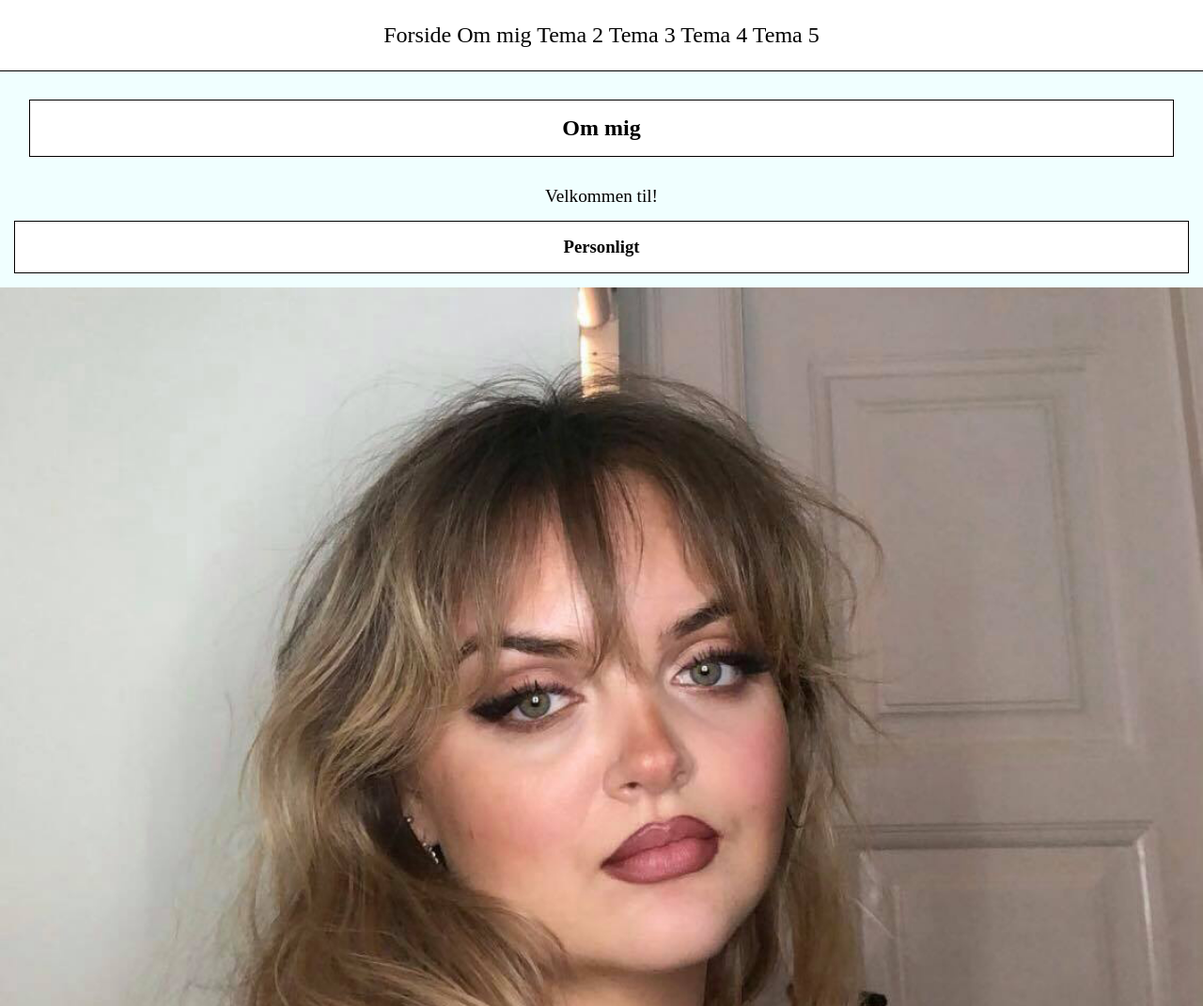
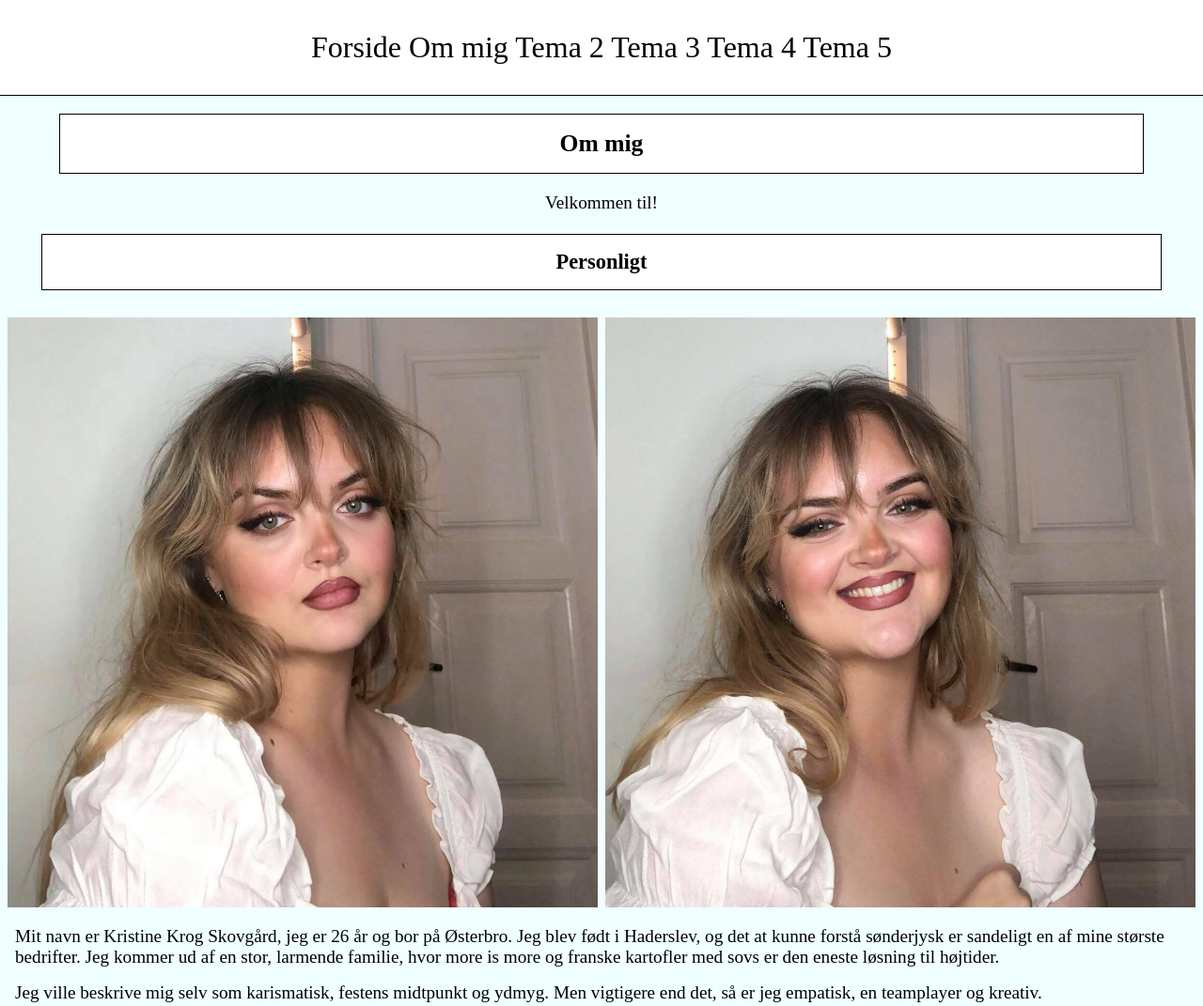
Before and after one commit to kris53m1/portfolio, a plain HTML site: page om_mig.html in a window 1280 px wide. Shown: the top 1071 px of the page at 94% size. Drawn offline with Linux system fonts and the light colour scheme.

Commit message:
om mig mediaqueries

```diff
--- a/css/02_web.css
+++ b/css/02_web.css
@@ -34,7 +34,8 @@ img {
 h2 {
     outline: 1px solid black;
     background-color: white;
-    margin: 2rem;
+    margin-left: 4rem;
+    margin-right: 4rem;
     text-align: center;
     padding: 1rem;
     font-family: 'Oswald', sans-serif;
@@ -47,7 +48,8 @@ h2 {
 h3 {
     outline: 1px solid black;
     background-color: white;
-    margin: 1rem;
+    margin-left: 2.8rem;
+    margin-right: 2.8rem;
     text-align: center;
     padding: 1rem;
     /*
--- a/css/03_ux.css
+++ b/css/03_ux.css
@@ -45,41 +45,12 @@ img {
     margin-left: 2rem;
 }
 
-.prototype_row {
-    display: flex;
-    flex-wrap: wrap;
-    padding: 0 4px;
-}
 
-.col_prototype {
-    flex: 50%;
-    padding: 0 4px;
-}
-
-.col_prototype img {
-    margin-top: 8px;
-    vertical-align: middle;
-}
-
-.row_pitch {
-    display: flex;
-    flex-wrap: wrap;
-    padding: 0 4px;
-}
-
-.col_pitch {
-    flex: 50%;
-    padding: 0 4px;
-}
-
-.col_pitch img {
-    margin-top: 8px;
-    vertical-align: middle;
-}
 
 h2 {
 
-    margin: 1.5rem;
+    margin-left: 4rem;
+    margin-right: 4rem;
     outline: 1px solid black;
     background-color: white;
     text-align: center;
@@ -87,7 +58,8 @@ h2 {
 }
 
 h3 {
-    margin: 1.5rem;
+    margin-left: 2.8rem;
+    margin-right: 2.8rem;
     outline: 1px solid black;
     background-color: white;
     text-align: center;
@@ -126,3 +98,46 @@ h4 {
     font-size: 1rem;
 
 }
+
+@media screen and (min-width: 600px) {
+
+    .prototype_row {
+        display: flex;
+        flex-wrap: wrap;
+        padding: 0 4px;
+    }
+
+    .col_prototype {
+        flex: 50%;
+        padding: 0 4px;
+    }
+
+    .col_prototype img {
+        margin-top: 8px;
+        vertical-align: middle;
+    }
+
+    .row_pitch {
+        display: flex;
+        flex-wrap: wrap;
+        padding: 0 4px;
+    }
+
+    .col_pitch {
+        flex: 50%;
+        padding: 0 4px;
+    }
+
+    .col_pitch img {
+        margin-top: 8px;
+        vertical-align: middle;
+    }
+
+
+}
+
+@media screen and (min-width: 800px) {}
+
+@media screen and (min-width: 1000px) {}
+
+@media screen and (min-width: 1200px) {}
--- a/css/04_animation.css
+++ b/css/04_animation.css
@@ -34,7 +34,8 @@ img {
 h2 {
     outline: 1px solid black;
     background-color: white;
-    margin: 2rem;
+    margin-left: 4rem;
+    margin-right: 4rem;
     text-align: center;
     padding: 1rem;
     /*
@@ -46,7 +47,8 @@ h2 {
 h3 {
     outline: 1px solid black;
     background-color: white;
-    margin: 1rem;
+    margin-left: 2.8rem;
+    margin-right: 2.8rem;
     text-align: center;
     padding: 1rem;
     /*
--- a/css/05_content.css
+++ b/css/05_content.css
@@ -34,7 +34,8 @@ img {
 h2 {
     outline: 1px solid black;
     background-color: white;
-    margin: 2rem;
+    margin-left: 4rem;
+    margin-right: 4rem;
     text-align: center;
     padding: 1rem;
     /*
@@ -46,7 +47,8 @@ h2 {
 h3 {
     outline: 1px solid black;
     background-color: white;
-    margin: 1rem;
+    margin-left: 2.8rem;
+    margin-right: 2.8rem;
     text-align: center;
     padding: 1rem;
     /*
@@ -65,7 +67,7 @@ h3 {
 h4 {
     position: relative;
     left: 1rem;
-/*    font-size: 1.2rem;*/
+    /*    font-size: 1.2rem;*/
 }
 
 .redesign_row {
--- a/css/basic.css
+++ b/css/basic.css
@@ -15,8 +15,8 @@ header {
     text-align: center;
     outline: 1px solid black;
     background-color: white;
-    padding: 1.5rem;
-    font-size: 1.5rem;
+    padding: 1.2rem;
+    font-size: 1.2rem;
     justify-content: space-between;
     /*    align-content: space-between;*/
 
@@ -48,10 +48,104 @@ footer {
     font-size: 1.2rem;
 }
 
-@media screen and (max-width: 600px) {}
+@media screen and (min-width: 600px) {
+    header {
+        text-align: center;
+        outline: 1px solid black;
+        background-color: white;
+        padding: 1.4rem;
+        font-size: 1.4rem;
+        justify-content: space-between;
+        /*    align-content: space-between;*/
 
-@media screen and (max-width: 800px) {}
 
-@media screen and (max-width: 1000px) {}
 
-@media screen and (max-width: 1200px) {}
+
+
+
+    }
+}
+
+@media screen and (min-width: 800px) {
+    header {
+        text-align: center;
+        outline: 1px solid black;
+        background-color: white;
+        padding: 1.6rem;
+        font-size: 1.6rem;
+        justify-content: space-between;
+        /*    align-content: space-between;*/
+        /*
+        display: grid;
+        grid-template-rows: 1fr,
+        1fr,
+        1fr,
+        1fr,
+        1fr,
+        1fr;
+        grid-gap: 1rem;
+*/
+
+
+
+
+
+
+    }
+
+    p {
+        font-size: 1.2rem;
+    }
+
+    h3 {
+        font-size: 1.4rem;
+    }
+
+    h2 {
+        font-size: 1.6rem;
+    }
+
+    h4 {
+        font-size: 1.3rem;
+    }
+
+
+}
+
+@media screen and (min-width: 1000px) {
+
+    header {
+        text-align: center;
+        outline: 1px solid black;
+        background-color: white;
+        padding: 1.8rem;
+        font-size: 1.8rem;
+        justify-content: space-between;
+        /*    align-content: space-between;*/
+
+
+
+
+
+
+    }
+}
+
+@media screen and (min-width: 1200px) {
+
+    header {
+        text-align: center;
+        outline: 1px solid black;
+        background-color: white;
+        padding: 2rem;
+        font-size: 2rem;
+        justify-content: space-between;
+        /*    align-content: space-between;*/
+
+
+
+
+
+
+    }
+}
--- a/css/om_mig.css
+++ b/css/om_mig.css
@@ -19,7 +19,8 @@ img {
 h2 {
     outline: 1px solid black;
     background-color: white;
-    margin: 2rem;
+    margin-left: 4rem;
+    margin-right: 4rem;
     text-align: center;
     padding: 1rem;
     /*
@@ -31,7 +32,8 @@ h2 {
 h3 {
     outline: 1px solid black;
     background-color: white;
-    margin: 1rem;
+    margin-left: 2.8rem;
+    margin-right: 2.8rem;
     text-align: center;
     padding: 1rem;
     /*
@@ -52,6 +54,74 @@ p {
     text-align: center;
 }
 
+@media screen and (min-width: 800px) {
+    .row_person {
+        display: flex;
+        flex-wrap: wrap;
+        padding: 0 4px;
+    }
+
+    .col_person {
+        flex: 50%;
+        padding: 0 4px;
+    }
+
+    .col_person {
+        margin-top: 8px;
+        vertical-align: middle;
+    }
+
+    .row_prof {
+        display: flex;
+        flex-wrap: wrap;
+        padding: 0 4px;
+    }
+
+    .col_prof {
+        flex: 50%;
+        padding: 0 4px;
+    }
+
+    .col_prof img {
+        margin-top: 8px;
+        vertical-align: middle;
+    }
+
+    .row_inter {
+        display: flex;
+        flex-wrap: wrap;
+        padding: 0 4px;
+    }
+
+    .col_inter {
+        flex: 50%;
+        padding: 0 4px;
+    }
+
+    .col_inter img {
+        margin-top: 8px;
+        vertical-align: middle;
+    }
+
+    p {
+        font-size: 1.2rem;
+    }
+
+    h3 {
+        font-size: 1.4rem;
+    }
+
+    h2 {
+        font-size: 1.6rem;
+    }
+
+    h4 {
+        font-size: 1.3rem;
+    }
+
+}
+
+@media screen and (min-width: 1000px)
 /*    padding: 1rem;*/
 
 /*
--- a/om_mig.html
+++ b/om_mig.html
@@ -36,38 +36,40 @@
             <div class="row_person">
 
                 <div class="col_person">
-                    <div class="img_kristine_personligt">
+
                     <img src="billeder/kristine_foto.jpg" alt="kristine">
+                </div>
+                <div class="col_person">
                     <img src="billeder/kristine_foto2.jpg" alt="kristine">
                 </div>
-                </div>
+
+
             </div>
 
             <p>Mit navn er Kristine Krog Skovgård, jeg er 26 år og bor på Østerbro.
                 Jeg blev født i Haderslev, og det at kunne forstå sønderjysk er sandeligt en af mine største bedrifter.
                 Jeg kommer ud af en stor, larmende familie, hvor more is more og franske kartofler med sovs er den eneste løsning til højtider. </p>
-            <p>Jeg ville beskrive mig selv som karismatisk, festens midtpunkt og ydmyg. Men vigtigere end det, så er jeg emptatisk, en teamplayer og kreativ. </p>
+            <p>Jeg ville beskrive mig selv som karismatisk, festens midtpunkt og ydmyg. Men vigtigere end det, så er jeg empatisk, en teamplayer og kreativ. </p>
         </div>
 
-        <div class="professionelt">
+
         <h3>Professionelt</h3>
         <div class="row_prof">
 
             <div class="col_prof">
 
-                    <div class="img_kristine_professionelt">
                 <img src="billeder/kristine_job3.jpg" alt="job">
+            </div>
+            <div class="col_prof">
+
                 <img src="billeder/kristine_job2.jpg" alt="job">
-
-
-                    </div>
             </div>
         </div>
 
         <p>Da jeg blev færdig med gymnasieuddannelsen, var jeg godt skoletræt og rejste meget til Paris. Det inspirerede mig til at forsøge at realisere min store hobby, som var makeup. Jeg startede på en makeupskole på Kgs. Nytorv, hvor vi lærte alt fra at lave skudsår til Marie Antoinette-parykker.</p>
 
         <p>Jeg har arbejdet som professionel makeup artist de sidste mange år, med fokus på fashion. Selvom jeg følte mig godt tilpas og veletableret nok til at kunne klare mig som freelancer efter 4+ år i branchen, var jeg ikke nær så passioneret længere og følte mig ikke mentalt eller kreativt udfordret af det. </p>
-        </div>
+
 
 
         <div class="interesser">
@@ -75,12 +77,15 @@
             <div class="row_inter">
 
                 <div class="col_inter">
-                    <div class="img_kristine_interesser">
+
                     <img src="billeder/gimli.jpg" alt="gimli">
+                </div>
+                <div class="col_inter">
                     <img src="billeder/backstage.jpg" alt="backstage">
+                </div>
 
 
-                    </div>
+
             </div>
         </div>
 
@@ -89,7 +94,7 @@
         <p> Jeg føler stærkt for social retfærdighed, lighed og tolerance imellem mennesker. </p>
         <!--            <p> Fra jeg vågner op om morgenen til jeg går i seng, er musik en meget nødvendig del af min dag. Jeg tror ikke, jeg ville kunne klare dagen uden. Jeg tror faktisk ikke, jeg kunne klare livet uden, selvom det lyder dramatisk. </p>-->
         <p> Derudover er jeg ret så begejstret for mad og er lidt af en foodie. Ikke fordi jeg selv er så god til madlavning, men fordi jeg er er en selvudnævnt takeout-queen. Jeg følger spændt med i Københavns madscene og føler mig meget priviligeret over at bo i en by, der konstant udvikler sig med udvalg af spisesteder og restauranter.</p>
-        </div>
+
     </main>
 
 </body>
```
Also changed, not shown: 03_ux.html (+7 -1 lines). Lines whose indentation alone changed are shown as unchanged.
